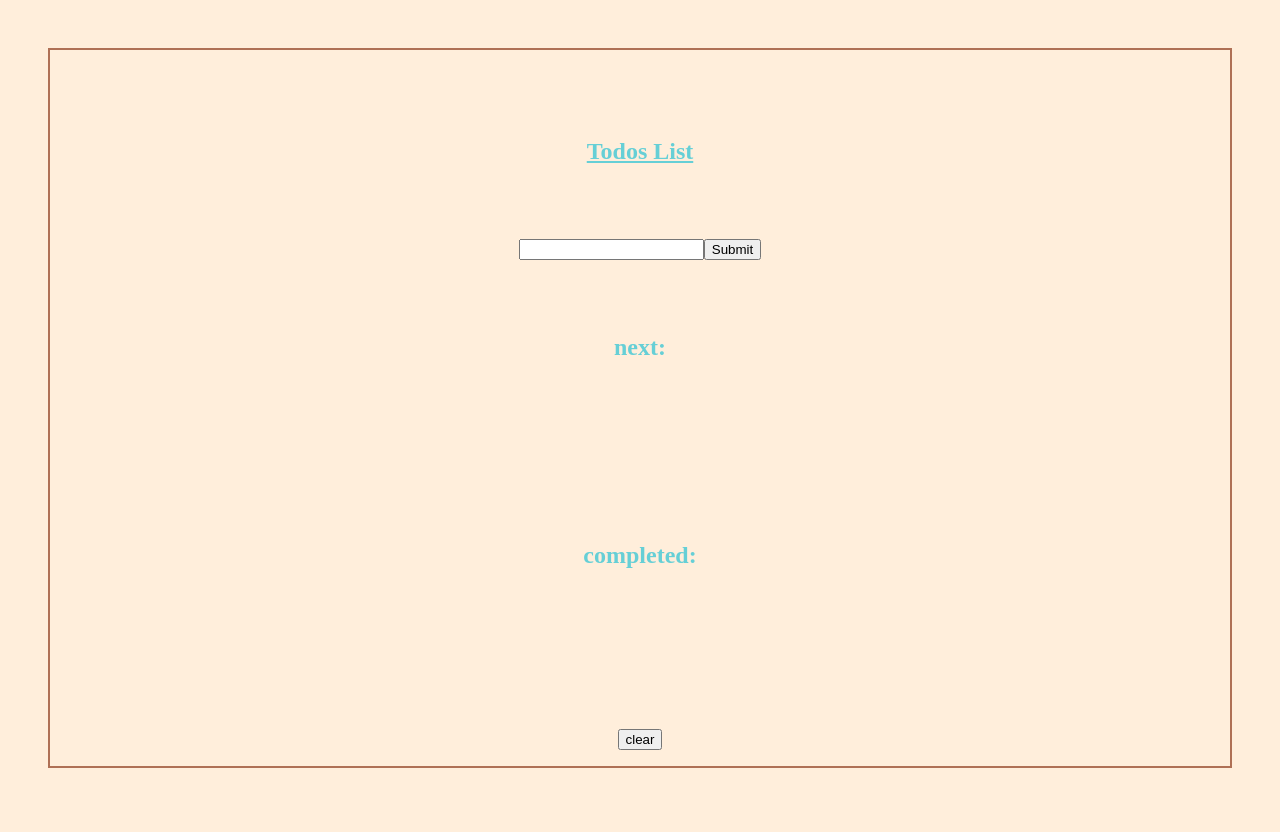
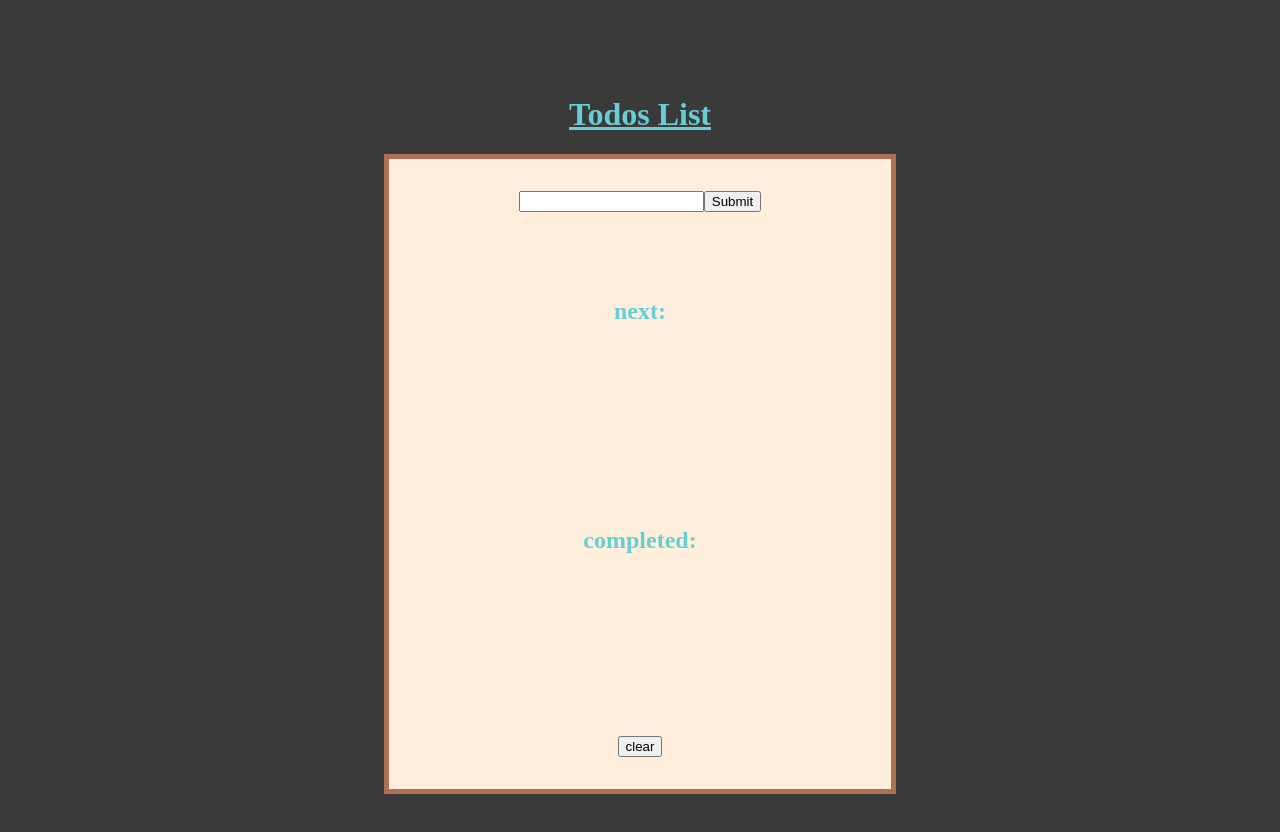
Before and after one commit to Adam-Robson/watercooler, a React (Create React App) app: page / in a window 1280 px wide. Shown: the top 832 px of the page. Built offline with nearby package versions, Linux system fonts and the light colour scheme.

Commit message:
separate createTodo and Todo

```diff
--- a/src/App.css
+++ b/src/App.css
@@ -14,26 +14,28 @@
 html,
 body {
   margin: 0 auto;
-  background-color: var(--antique);
+  background-color: var(--jet);
   color: var(--robin-egg);
   min-height:100vh;
 
 }
 
 .container {
-  min-height: 90vh;
-  max-width: 100vw;
-  margin: 3rem;
-  padding: 1rem;
+  min-height: 80vh;
+  max-width: 40vw;
+  margin: 0 auto;
+  padding: 2rem;
   display: flex;
   flex-direction: column;
   justify-content: space-between;
   align-items: center;
-  border:hsla(18, 36%, 51%, 1) solid 2px;
+  border: var(--sugar) solid 5px;
+  background: var(--antique);
 
 }
 
 .title {
+  text-align: center;
   margin-top: 3em;
   text-decoration: underline;
 
--- a/src/App.jsx
+++ b/src/App.jsx
@@ -1,4 +1,4 @@
-import React from 'react';
+import React, { useState } from 'react';
 import { Routes, Route } from 'react-router-dom';
 
 import Todo from './components/Todo';
@@ -6,10 +6,22 @@ import Todo from './components/Todo';
 import './App.css';
 
 export default function App() {
+  const [currentTodo, setCurrentTodo] = useState('');
+  const [todoList, setTodoList] = useState([]);
+
+
+
   return (
     <>
+      <h1 className="title">Todos List</h1>
       <Routes>
-        <Route path='/' element={ <Todo /> } />
+        <Route path='/' element={
+          <Todo
+            todoList={ todoList }
+            setTodoList={ setTodoList }
+            currentTodo={ currentTodo }
+            setCurrentTodo={ setCurrentTodo }
+          /> } />
       </Routes>
     </>
   );
--- /dev/null
+++ b/src/components/CreateTodo.jsx
@@ -0,0 +1,45 @@
+import React from 'react';
+
+export default function CreateTodo({
+  currentTodo,
+  setCurrentTodo,
+  todoList,
+  setTodoList
+}) {
+
+  function addToList() {
+
+    const newTodo = {
+      id: todoList.length + 1,
+      text: currentTodo,
+      complete: false
+    };
+
+    const newTodoList = [newTodo, ...todoList];
+
+    setTodoList(newTodoList);
+    setCurrentTodo('');
+  }
+  return (
+    <>
+      <section>
+        <form className="form" onSubmit={
+          (e) => {
+            e.preventDefault();
+            addToList();
+          } }>
+          <input
+            className="input"
+            type="text"
+            value={ currentTodo }
+            onChange={
+              (e) => {
+                setCurrentTodo(e.target.value);
+              } } />
+          <input className="submit" type="submit" />
+        </form>
+
+      </section>
+    </>
+  );
+}
--- a/src/components/Todo.jsx
+++ b/src/components/Todo.jsx
@@ -1,23 +1,13 @@
-import React, { useState } from 'react';
+import React from 'react';
+import CreateTodo from './CreateTodo';
 
-export default function Todo() {
+export default function Todo({
+  todoList,
+  setTodoList,
+  currentTodo,
+  setCurrentTodo,
 
-  const [currentTodo, setCurrentTodo] = useState('');
-  const [todoList, setTodoList] = useState([]);
-
-  function addToList() {
-
-    const aNewTodo = {
-      id: todoList.length + 1,
-      text: currentTodo,
-      complete: false
-    };
-
-    const newTodoList = [aNewTodo, ...todoList];
-
-    setTodoList(newTodoList);
-    setCurrentTodo('');
-  }
+}) {
 
   function toggleComplete(id) {
     const newTodoList = todoList.map(
@@ -38,23 +28,12 @@ export default function Todo() {
   return (
     <>
       <section className="container">
-        <h1 className="title">Todos List</h1>
-        <form className="form" onSubmit={
-          (e) => {
-            e.preventDefault();
-            addToList();
-          } }>
-          <input
-            className="input"
-            type="text"
-            value={ currentTodo }
-            onChange={
-              (e) => {
-                setCurrentTodo(e.target.value);
-              } } />
-          <input className="submit" type="submit" />
-        </form>
-
+        <CreateTodo
+          todoList={ todoList }
+          setTodoList={ setTodoList }
+          currentTodo={ currentTodo }
+          setCurrentTodo={ setCurrentTodo }
+        />
         <h2 className="next">next:</h2>
         <ul>
           {
```
